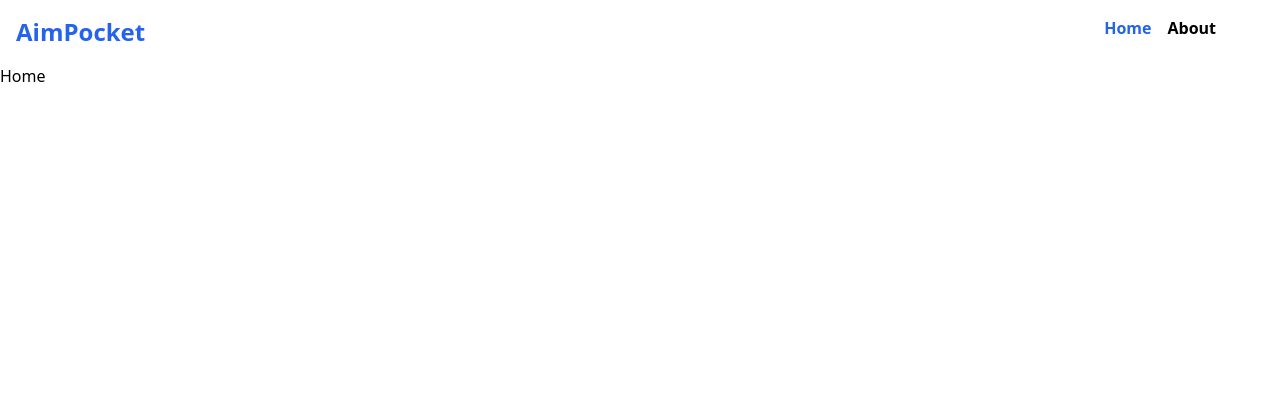
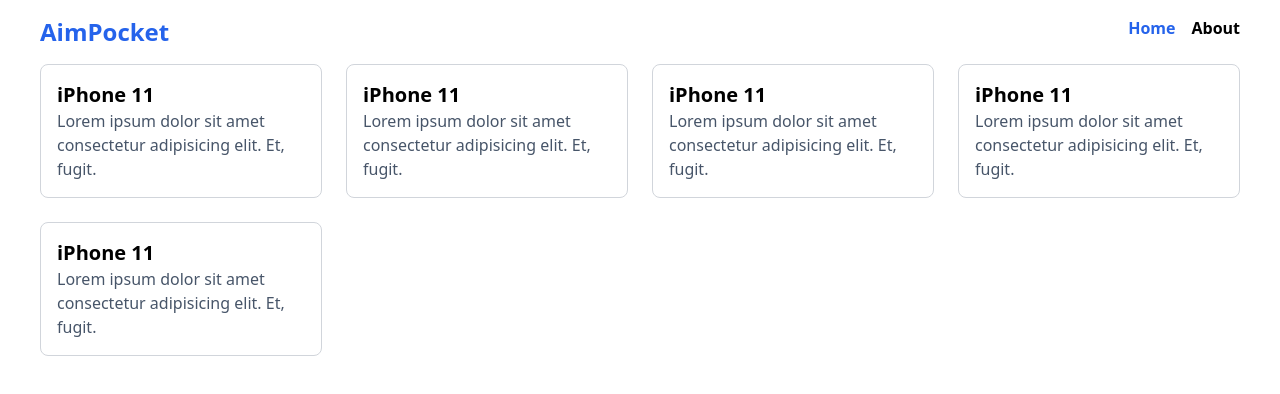
Before and after one commit to agreytosira/aim-pocket, a React (Vite) app: page / in a window 1280 px wide. Shown: the top 394 px of the page. Built offline with nearby package versions, Linux system fonts and the light colour scheme.

Commit message:
feat: creating dummy card component

```diff
--- /dev/null
+++ b/src/components/Card.jsx
@@ -0,0 +1,12 @@
+import { Link } from 'react-router-dom'
+
+function Card() {
+  return (
+    <Link className='border border-gray-300 rounded-lg p-4 pointer' to='/'>
+      <h3 className='text-xl font-semibold'>iPhone 11</h3>
+      <p className='text-slate-600'>Lorem ipsum dolor sit amet consectetur adipisicing elit. Et, fugit.</p>
+    </Link>
+  )
+}
+
+export default Card
--- a/src/components/Navbar.jsx
+++ b/src/components/Navbar.jsx
@@ -5,8 +5,11 @@
 
   return (
     <nav className='p-4'>
-      <div className='container flex align-center justify-between'>
-        <h1 className='font-bold text-blue-600 text-2xl'>AimPocket</h1>
+      <div className='container mx-auto'>
+        <div className='flex align-center justify-between'>
+          <h1 className='font-bold text-blue-600 text-2xl'>
+            <Link to='/'>AimPocket</Link>
+          </h1>
           <ul className='flex gap-4'>
             <li>
               <Link to='/' className={`${location == '/' && 'text-blue-600'} font-semibold`}>
@@ -20,6 +23,7 @@
             </li>
           </ul>
         </div>
+      </div>
     </nav>
   )
 }
--- a/src/pages/Home.jsx
+++ b/src/pages/Home.jsx
@@ -1,5 +1,17 @@
+import Card from '../components/Card'
+
 function Home() {
-  return <div>Home</div>
+  return (
+    <div className='container mx-auto'>
+      <div className='grid grid-cols-4 gap-6'>
+        <Card />
+        <Card />
+        <Card />
+        <Card />
+        <Card />
+      </div>
+    </div>
+  )
 }
 
 export default Home
```
Lines whose indentation alone changed are shown as unchanged.
